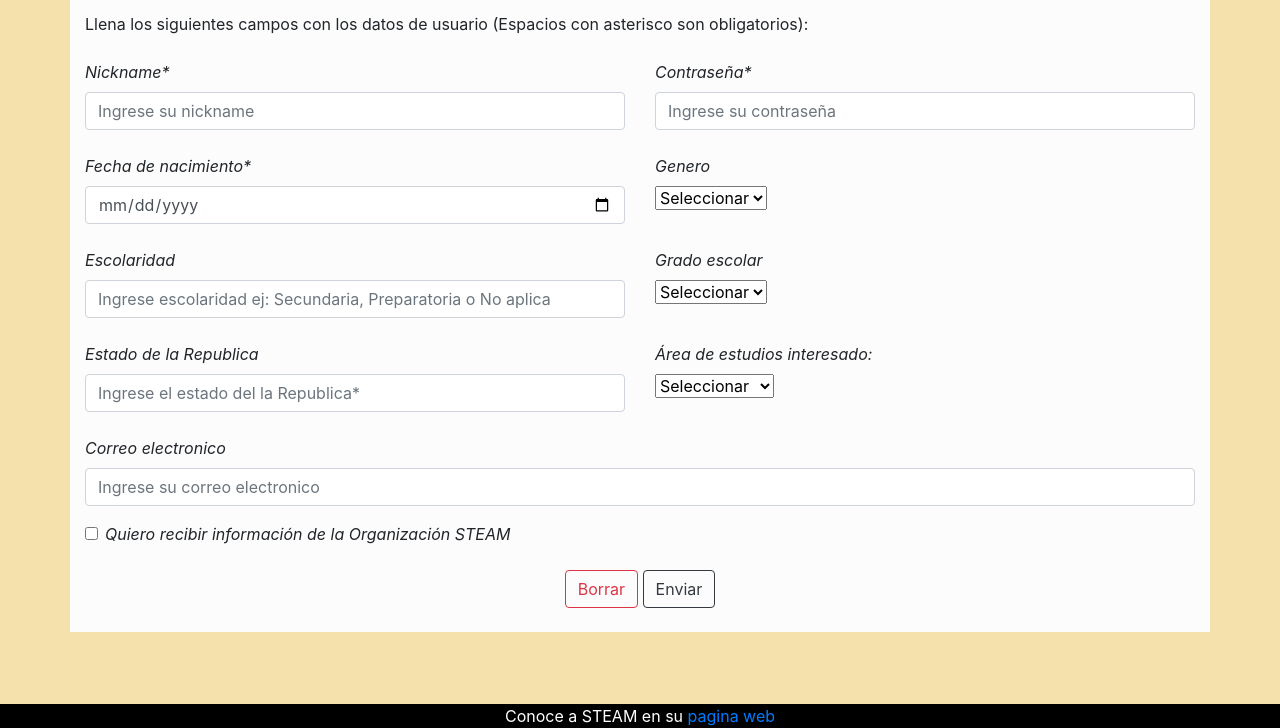
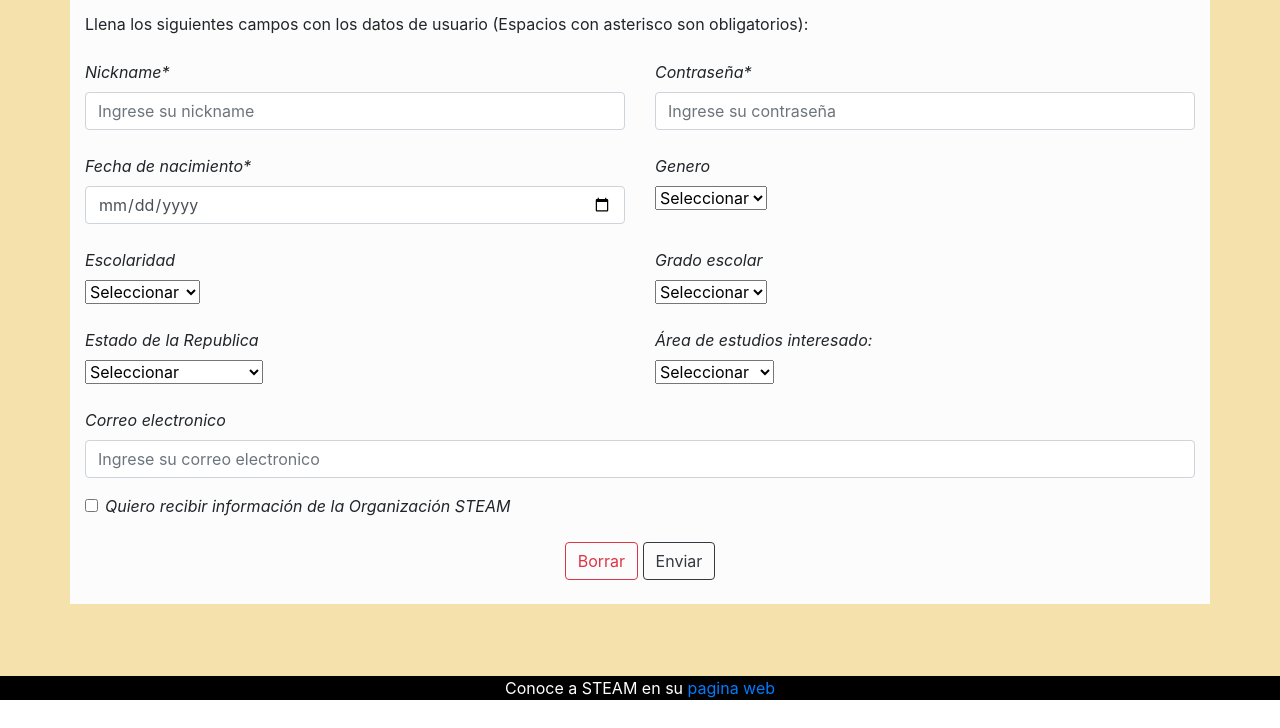
Before and after one commit to DiegoAJR/ServidorTimeRevolution, a website: page Views/Formularioeq3.html in a window 1280 px wide. Shown: the part 116-844 px from the top of the page. After the commit the page ends 816 px from the top, so only its background shows below. Drawn offline with nearby package versions, Linux system fonts and the light colour scheme.

Commit message:
Arreglo de HTML
Se cambiaron los campos y se arreglo el HTML para recibirlos en la base de datos

```diff
--- a/Views/Formularioeq3.html
+++ b/Views/Formularioeq3.html
@@ -1,5 +1,5 @@
 <!--
-Formulario equipo 3: Time revolution para STEAM
+Formulario Juego: Time revolution para STEAM
 Código realizado por:
 Diego Alejandro Juárez Ruiz - A01379566
 Roberto Valdez Jasso - A01746863
@@ -67,39 +67,81 @@ Ultima modificación: 09/03/2021
                         <select class="form-select" id="generousuario" aria-label="Genero del usuario"
                             name="generousuario" required>
                             <option selected disabled>Seleccionar</option>
-                            <option value="1">Femenino</option>
-                            <option value="2">Masculino</option>
-                            <option value="3">No aplica</option>
+                            <option value="Femenino">Femenino</option>
+                            <option value="Masculino">Masculino</option>
+                            <option value="No aplica">No aplica</option>
                         </select>
                     </div>
                 </div>
                 </br>
                 <div class="row">
                     <div class="col">
-                        <label>Escolaridad</label>
-                        <input type="text" class="form-control"
-                            placeholder="Ingrese escolaridad ej: Secundaria, Preparatoria o No aplica"
-                            id="escolaridadusuario" name="escolaridadusuario">
+                        <label for="escolaridadusuario">Escolaridad</label>
+                        </br>
+                        <select class="form-select" id="escolaridadusuario" aria-label="Escolaridad de estudios" name="escolaridadusuario">
+                            <option selected>Seleccionar</option>
+                            <option value="Primaria">Primaria</option>
+                            <option value="Secundaria">Secundaria</option>
+                            <option value="Preparatoria">Preparatoria</option>
+                            <option value="Universidad">Universidad</option>
+                            <option value="No aplica">No aplica</option>
+                        </select>
                     </div>
                     <div class="col">
                         <label for="gradousuario">Grado escolar</label>
                         </br>
                         <select class="form-select" id="gradousuario" aria-label="Grado de estudios">
                             <option selected>Seleccionar</option>
-                            <option value="1">Primero 1°</option>
-                            <option value="2">Segundo 2°</option>
-                            <option value="3">Tercero 3°</option>
-                            <option value="4">No aplica</option>
+                            <option value="Primero">Primero 1°</option>
+                            <option value="Segundo">Segundo 2°</option>
+                            <option value="Tercero">Tercero 3°</option>
+                            <option value="No aplica">No aplica</option>
                         </select>
                     </div>
                 </div>
                 </br>
                 <div class="row">
                     <div class="col">
-                        <label>Estado de la Republica</label>
-                        <input type="text" class="form-control" placeholder="Ingrese el estado del la Republica*"
-                            id="estadousuario" name="estadousuario">
-                    </div>
+                        <label for="estadousuario">Estado de la Republica</label>
+                        </br>
+                        <select class="form-select" id="estadousuario" aria-label="Estado de Mexico" name="estadousuario">
+                        <option selected>Seleccionar</option>
+                        <option value="Aguascalientes">Aguascalientes</option>
+                        <option value="Baja California Norte">Baja California Norte</option>
+                        <option value="Baja California Sur">Baja California Sur</option>
+                        <option value="Campeche">Campeche</option>
+                        <option value="Chiapas">Chiapas</option>
+                        <option value="Chihuahua">Chihuahua</option>
+                        <option value="Ciudad de Mexico">Ciudad de México</option>
+                        <option value="Coahuila">Coahuila</option>
+                        <option value="Colima">Colima</option>
+                        <option value="Durango">Durango</option>
+                        <option value="Estado de Mexico">Estado de México</option>
+                        <option value="Guanajuato">Guanajuato</option>
+                        <option value="Guerrero">Guerrero</option>
+                        <option value="Hidalgo">Hidalgo</option>
+                        <option value="Jalisco">Jalisco</option>
+                        <option value="Michoacan">Michoacán</option>
+                        <option value="Morelos">Morelos</option>
+                        <option value="Nayarit">Nayarit</option>
+                        <option value="Nuevo Leon">Nuevo Leon</option>
+                        <option value="Oaxaca">Oaxaca</option>
+                        <option value="Puebla">Puebla</option>
+                        <option value="Queretaro">Querétaro</option>
+                        <option value="Quintana Roo">Quintana Roo</option>
+                        <option value="San Luis Potosi">San Luis Potosi</option>
+                        <option value="Sinaloa">Sinaloa</option>
+                        <option value="Sonora">Sonora</option>
+                        <option value="Tabasco">Tabasco</option>
+                        <option value="Tamaulipas">Tamaulipas</option>
+                        <option value="Tlaxcala">Tlaxcala</option>
+                        <option value="Veracruz">Veracruz</option>
+                        <option value="Yucatan">Yucatan</option>
+                        <option value="Zacatecas">Zacatecas</option>
+                        <option value="No aplica">No aplica</option>
+                    </select>
+                </div>
+
                     <div class="col">
                         <label for="areausuario">Área de estudios interesado:</label>
                         </br>
@@ -137,7 +179,7 @@ Ultima modificación: 09/03/2021
         </br>
         </br>
         </br>
-</div>
+    </div>
 <footer>
     <p>Conoce a STEAM en su <a href="https://movimientosteam.org/">pagina web</a> </p>
 </footer>
```
